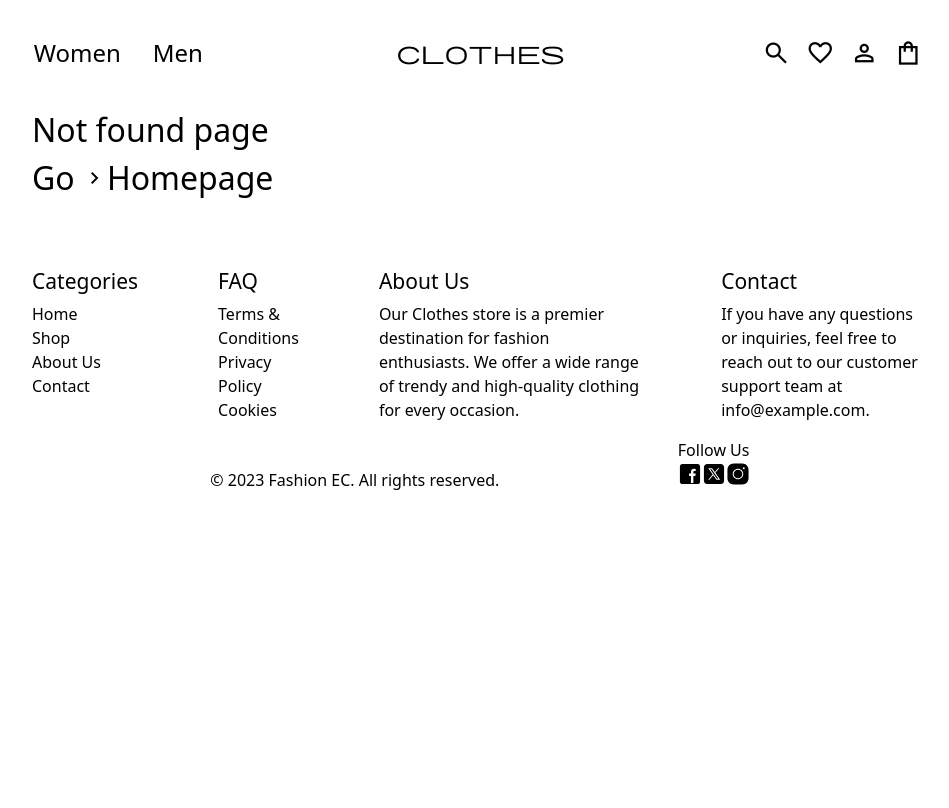
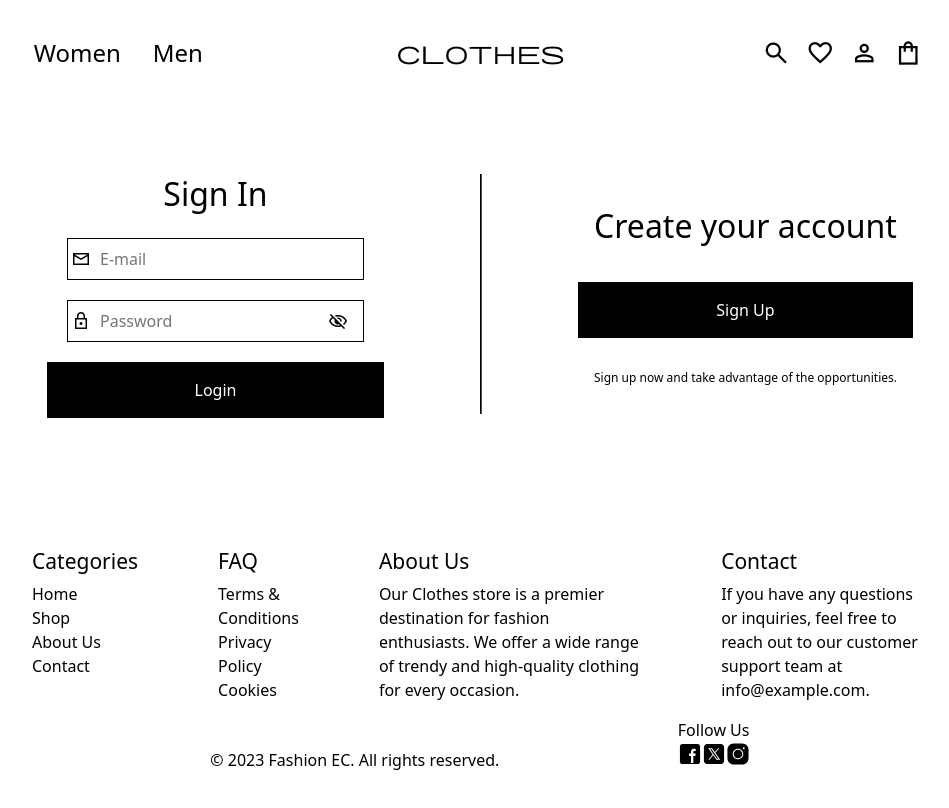
Before and after one commit to biskendr/ecommerce-app, a React (Vite) app in the folder client/: page /login in a window 1280 px wide. Shown: the top 808 px of the page, without its empty margins (160-1109 px from the left). Built offline with nearby package versions, Linux system fonts and the light colour scheme; no server answers.

Commit message:
:sparkles: feat: add login, register page and user modal

```diff
--- /dev/null
+++ b/client/src/layouts/Login/index.jsx
@@ -0,0 +1,9 @@
+import { Outlet } from 'react-router-dom'
+
+export default function LoginLayout() {
+  return (
+    <div>
+      <Outlet />
+    </div>
+  )
+}
--- a/client/src/modals/UserModal/index.jsx
+++ b/client/src/modals/UserModal/index.jsx
@@ -1,3 +1,44 @@
+import Cookies from 'js-cookie'
+import { useEffect, useState } from 'react'
+import { Link } from 'react-router-dom'
+
 export default function UserModal() {
-  return <div>UserModal</div>
+  const [person, setPerson] = useState('')
+
+  useEffect(() => {
+    if (Cookies.get('user')) setPerson(JSON.parse(Cookies.get('user')))
+  }, [person])
+
+  const handleLogout = () => {
+    Cookies.remove('user')
+    setPerson('')
+  }
+
+  if (!Cookies.get('user')) {
+    return (
+      <div>
+        <h1>Login</h1>
+        <button type="button">
+          <Link to="/login">Sign Up</Link>
+        </button>
+        <button type="button" style={{ backgroundColor: 'blue' }}>
+          <Link to="/login/register">Sign Up</Link>
+        </button>
+      </div>
+    )
+  }
+
+  return (
+    <div>
+      {person && (
+        <>
+          <h1>{person.user.username}</h1>
+          <h1>{person.user.email}</h1>
+          <button type="button" onClick={handleLogout}>
+            Logout
+          </button>
+        </>
+      )}
+    </div>
+  )
 }
--- /dev/null
+++ b/client/src/pages/Login/index.jsx
@@ -0,0 +1,83 @@
+import ApiInstance from '@/services/ApiInstance'
+import Cookies from 'js-cookie'
+import { useState } from 'react'
+import { useNavigate, Outlet, Link } from 'react-router-dom'
+
+export default function Login() {
+  const navigate = useNavigate()
+  const [togglePassword, setTogglePassword] = useState(false)
+  const [email, setEmail] = useState('')
+  const [password, setPassword] = useState('')
+
+  const setToken = (data) => {
+    Cookies.set('user', JSON.stringify(data), { expires: 1 })
+    navigate('/')
+  }
+
+  async function handleSubmit(e) {
+    e.preventDefault()
+    const responseData = await ApiInstance.post('/auth/local', {
+      identifier: email,
+      password,
+    }).catch((error) => {
+      // console.log('An error occurred:', error.response.data.error.message)
+      throw new Error('An error occurred:', error.response)
+    })
+
+    setToken(responseData.data)
+  }
+  return (
+    <div className="login">
+      <div className="login-signin">
+        <h1>Sign In</h1>
+        <form onSubmit={handleSubmit}>
+          <label htmlFor="email">
+            <span className="material-symbols-sharp">mail</span>
+            <input
+              type="email"
+              name="email"
+              placeholder="E-mail"
+              onChange={(e) => setEmail(e.target.value)}
+            />
+          </label>
+          <label htmlFor="password">
+            <span className="material-symbols-sharp">lock</span>
+            <input
+              type={togglePassword ? 'text' : 'password'}
+              name="password"
+              placeholder="Password"
+              onChange={(e) => setPassword(e.target.value)}
+            />
+            {togglePassword ? (
+              <span
+                className="material-symbols-sharp password"
+                onClick={() => setTogglePassword(!togglePassword)}
+                role="presentation"
+              >
+                visibility
+              </span>
+            ) : (
+              <span
+                className="material-symbols-sharp password"
+                onClick={() => setTogglePassword(!togglePassword)}
+                role="presentation"
+              >
+                visibility_off
+              </span>
+            )}
+          </label>
+          <button type="submit">Login</button>
+        </form>
+      </div>
+      <hr />
+      <div className="login-signup">
+        <h1>Create your account</h1>
+        <Link to="register">
+          <button type="button">Sign Up</button>
+        </Link>
+        <p>Sign up now and take advantage of the opportunities.</p>
+      </div>
+      <Outlet />
+    </div>
+  )
+}
--- /dev/null
+++ b/client/src/pages/Register/index.jsx
@@ -0,0 +1,3 @@
+export default function Register() {
+  return <div>Register</div>
+}
--- a/client/src/routes/LazyComponent.jsx
+++ b/client/src/routes/LazyComponent.jsx
@@ -4,3 +4,5 @@ export const Home = lazy(() => import('@/pages/Home'))
 export const Category = lazy(() => import('@/pages/Category'))
 export const Product = lazy(() => import('@/pages/Product'))
 export const Profile = lazy(() => import('@/pages/Profile'))
+export const Login = lazy(() => import('@/pages/Login'))
+export const Register = lazy(() => import('@/pages/Register'))
--- a/client/src/routes/Routes.jsx
+++ b/client/src/routes/Routes.jsx
@@ -3,7 +3,15 @@ import { createBrowserRouter } from 'react-router-dom'
 import HomeLayout from '@/layouts/Home'
 import NotFound from '~/NotFound'
 import Loading from '~/Loading'
-import { Home, Category, Product, Profile } from './LazyComponent'
+import LoginLayout from '@/layouts/Login'
+import {
+  Home,
+  Category,
+  Product,
+  Profile,
+  Login,
+  Register,
+} from './LazyComponent'
 
 const routes = createBrowserRouter([
   {
@@ -35,6 +43,28 @@ const routes = createBrowserRouter([
         ),
       },
       {
+        path: '/login',
+        element: <LoginLayout />,
+        children: [
+          {
+            index: true,
+            element: (
+              <Suspense fallback={<Loading />}>
+                <Login />
+              </Suspense>
+            ),
+          },
+          {
+            path: 'register',
+            element: (
+              <Suspense fallback={<Loading />}>
+                <Register />
+              </Suspense>
+            ),
+          },
+        ],
+      },
+      {
         path: '/profile',
         element: (
           <Suspense fallback={<Loading />}>
--- a/client/src/sass/components/modal/_cart.scss
+++ b/client/src/sass/components/modal/_cart.scss
@@ -34,7 +34,7 @@
         color: white;
       }
       .remove {
-        padding-left: 1rem;
+        margin-left: 1rem;
       }
     }
   }
--- a/client/src/sass/pages/_index.scss
+++ b/client/src/sass/pages/_index.scss
@@ -1,2 +1,3 @@
 @forward 'category';
 @forward 'home';
+@forward 'login';
--- /dev/null
+++ b/client/src/sass/pages/_login.scss
@@ -0,0 +1,73 @@
+@use '../abstracts/' as *;
+
+.login {
+  display: flex;
+  justify-content: center;
+  align-items: center;
+
+  h1 {
+    font-size: 2rem;
+  }
+  hr {
+    width: 1px;
+    height: 30vh;
+    border-color: black;
+    margin: 2rem;
+  }
+  &-signin,
+  &-signup {
+    padding: 4rem;
+    display: flex;
+    align-items: center;
+    flex-direction: column;
+    label {
+      position: relative;
+      display: flex;
+      align-items: center;
+      margin: 1.25rem;
+      span {
+        left: 4px;
+        font-size: 1.25rem;
+        position: absolute;
+      }
+      .password {
+        right: 1rem;
+        left: auto;
+        position: absolute;
+      }
+      input {
+        border: 1px solid black;
+        padding: 0.5rem 2rem;
+      }
+    }
+    button,
+    a {
+      border: none;
+      background: black;
+      color: white;
+      padding: 1rem;
+      width: 100%;
+      cursor: pointer;
+    }
+    a {
+      padding: 0;
+    }
+  }
+  &-signup {
+    padding: 4rem;
+    > * {
+      margin: 1rem;
+    }
+    p {
+      line-height: 16px;
+      font-size: 0.75rem;
+    }
+  }
+  @media (max-width: map-get($breakpoints, large)) {
+    flex-direction: column;
+    hr {
+      height: 1px;
+      width: 50vh;
+    }
+  }
+}
```
Also changed, not shown: client/src/pages/Profile/index.jsx (line endings or trailing spaces).
